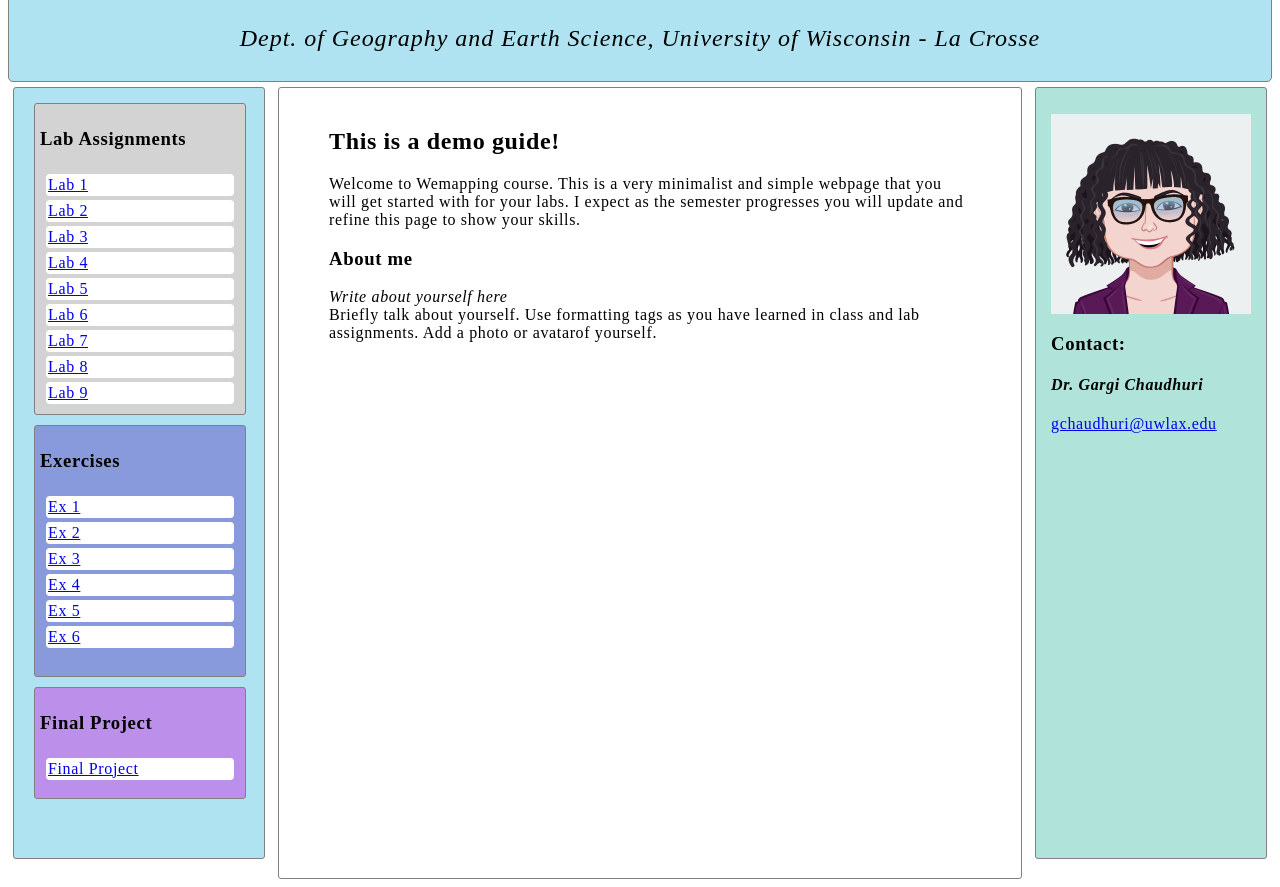
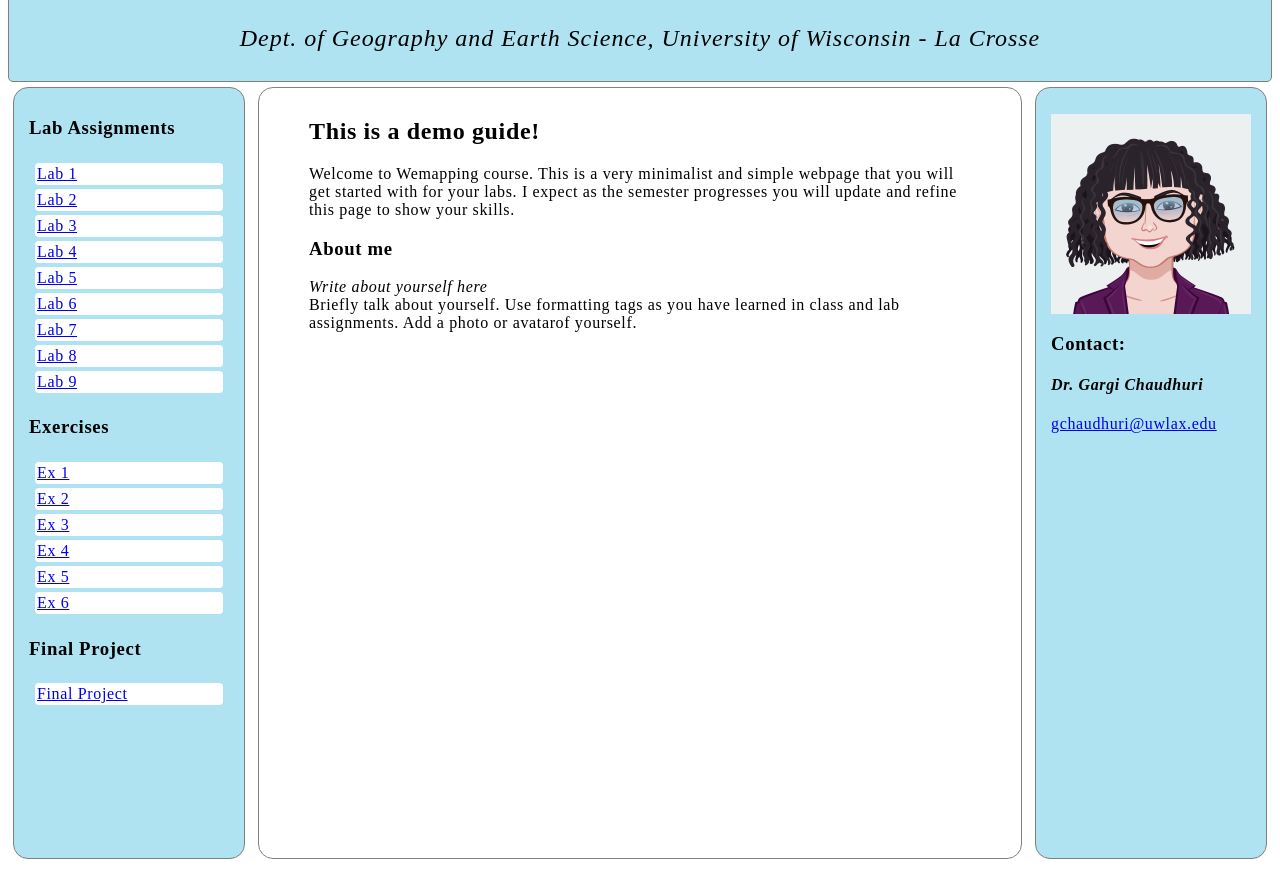
Before and after one commit to gchaudhuri/geo455_page, a plain HTML site: page index.html in a window 1280 px wide. Shown: the part 77-964 px from the top of the page. Drawn offline with Linux system fonts and the light colour scheme.

Commit message:
Update index.html

```diff
--- a/index.html
+++ b/index.html
@@ -27,7 +27,7 @@
                 text-align: center;
                 }
             #container #main {
-                margin-left: 270px;
+                margin-left: 250px;
                 margin-right: 250px;
                 margin-top: 5px;
                 height: 750px;
@@ -35,15 +35,15 @@
                 font-size: 1em;
                 font-family: "Lora", serif;
                 letter-spacing: .04em;
-                padding: 20px 50px;
+                padding: 10px 50px;
                 background-color: rgba(255, 255, 255);
                 border: 1px solid grey;
-                border-radius:3px;
+                border-radius:15px;
                 }
 
-             #container #leftsidebarmain {
+            #container #leftsidebar {
                 position: static;
-                width: 220px;
+                width: 200px;
                 top: 10px;
                 left: 50px;
                 padding: 10px 15px;
@@ -55,49 +55,7 @@
                 letter-spacing: .04em;
                 background-color: rgba(99, 200, 228, 0.5);
                 border: 1px solid grey;
-                border-radius: 3px;
-            }
-            #container #leftsidebar1 {
-                position: static;
-                width: 200px;
-                padding: 5px;
-                float: left;
-                height: 300px;
-                margin: 5px;
-                font-size: 1em;
-                font-family: "Lora", serif;
-                letter-spacing: .04em;
-                background-color: lightgrey;
-                border: 1px solid grey;
-                border-radius: 3px;
-            }
-            #container #leftsidebar2 {
-                position: static;
-                width: 200px;
-                padding: 5px;
-                float: left;
-                height: 240px;
-                margin: 5px;
-                font-size: 1em;
-                font-family: "Lora", serif;
-                letter-spacing: .04em;
-                background-color: rgba(99, 80, 200, 0.5);
-                border: 1px solid grey;
-                border-radius: 3px;
-            }
-            #container #leftsidebar3 {
-                position: static;
-                width: 200px;
-                padding: 5px;
-                float: left;
-                height: 100px;
-                margin: 5px;
-                font-size: 1em;
-                font-family: "Lora", serif;
-                letter-spacing: .04em;
-                background-color: rgba(200, 60, 228, 0.5);
-                border: 1px solid grey;
-                border-radius: 3px;
+                border-radius: 15px;
             }
             #container #rightsidebar {
                 position: static;
@@ -111,9 +69,9 @@
                 font-family: "Lora", serif;
                 letter-spacing: .04em;
                 padding: 10px 15px;
-                background-color: rgba(99, 200, 180, 0.5);
+                background-color: rgba(99, 200, 228, 0.5);
                 border: 1px solid grey;
-                border-radius: 3px;
+                border-radius: 15px;
             }
 
             #container #menulist {
@@ -139,8 +97,8 @@
               <p><em>Dept. of Geography and Earth Science, University of Wisconsin - La Crosse</em></p>
 
             </div>
-            <div id="leftsidebarmain">
-                <div id= "leftsidebar1">
+
+            <div id= "leftsidebar">
                 <h3>Lab Assignments</h3>
                 <ul id="menulist">
                   <li class="menuitem"><a href="lab_1/geo455_lab1.html">Lab 1</a></li>
@@ -153,8 +111,6 @@
                   <li class="menuitem"><a href="lab_8/geo455_lab8.html">Lab 8</a></li>
                   <li class="menuitem"><a href="lab_9/geo455_lab9.html">Lab 9</a></li>
                 </ul>
-                </div>
-                <div id= "leftsidebar2">
                 <h3>Exercises</h3>
                  <ul  id="menulist">
                     <li class="menuitem"><a href="ex_1/geo455_ex1.html">Ex 1</a></li>
@@ -164,13 +120,10 @@
                     <li class="menuitem"><a href="ex_5/geo455_ex5.html">Ex 5</a></li>
                     <li class="menuitem"><a href="ex_6/geo455_ex6.html">Ex 6</a></li>
                 </ul>
-                </div>
-                <div id= "leftsidebar3">
                 <h3>Final Project</h3>
                  <ul  id="menulist">
                     <li class="menuitem"><a href="ex_1/final_project.html">Final Project</a></li>
                 </ul>
-                </div>
             </div>
             <div id="rightsidebar">
                 <p> </p>
```
Lines whose indentation alone changed are shown as unchanged.
